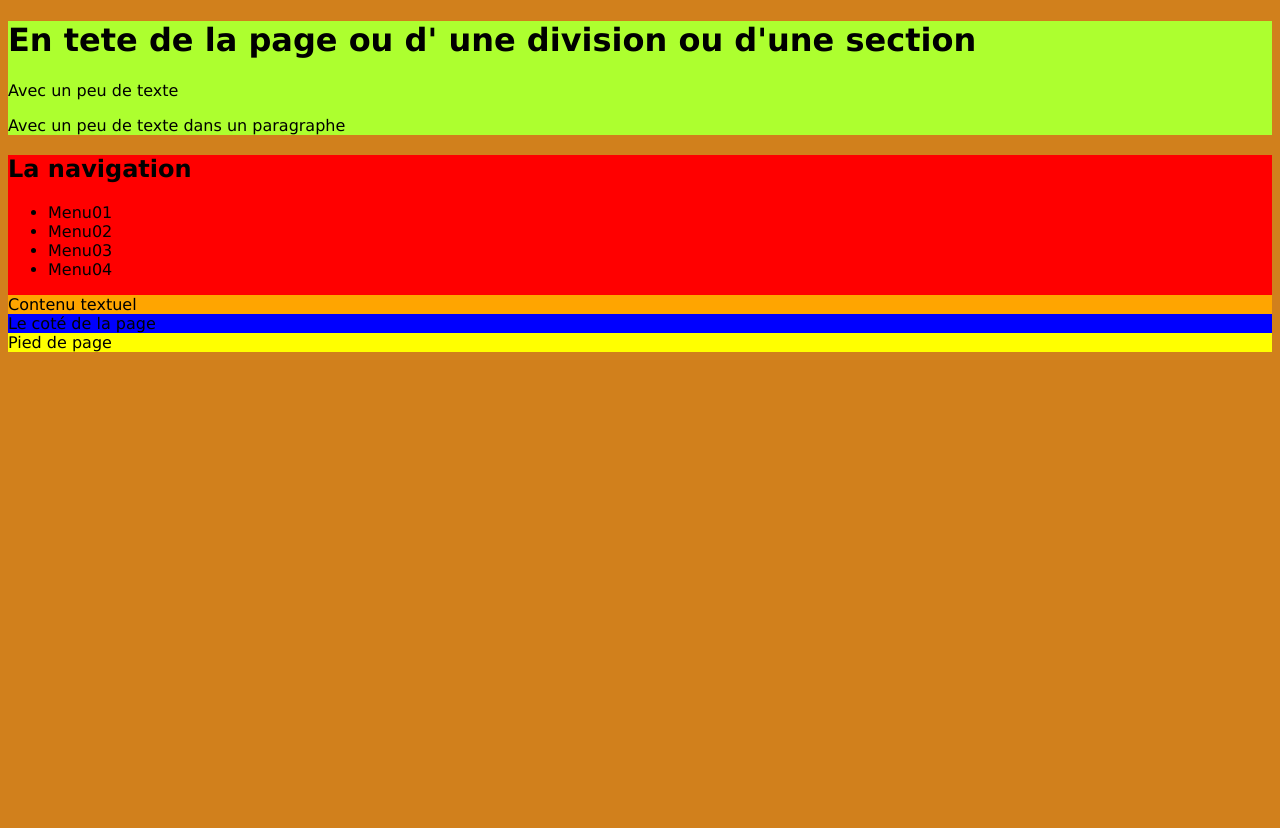
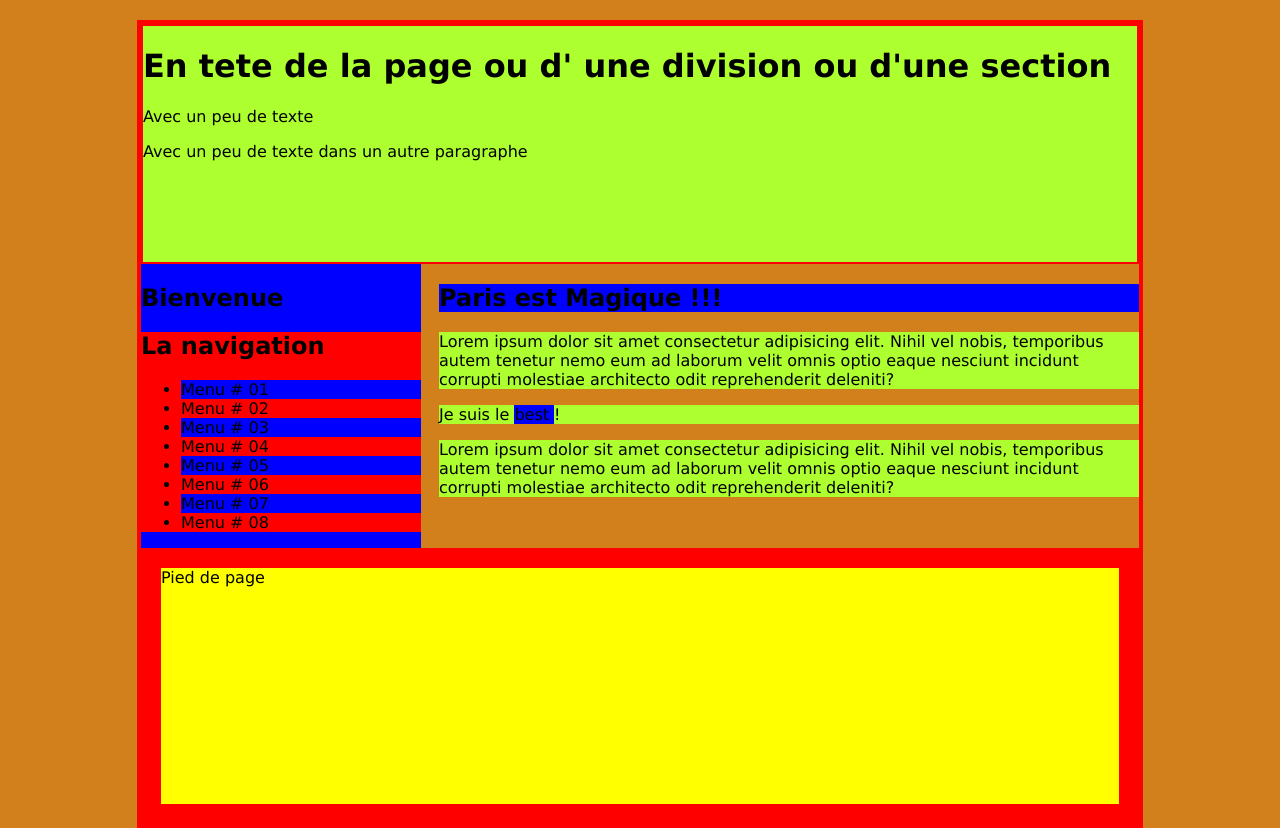
Before and after one commit to DamienThiago93230/miniSITE, a plain HTML site: page index.html in a window 1280 px wide. Before the commit the page ends 800 px from the top, so only its background shows below. Drawn offline with Linux system fonts and the light colour scheme.

Commit message:
Comite07
1er feuille de style complex

```diff
--- a/css/style.css
+++ b/css/style.css
@@ -3,8 +3,8 @@
 /* CSS document */
 /* ma première feuille de style externe */
 /* des styles simples pour visualiser les div */
-.fond_orange {
- background: orange;
+.fond_rouge {
+ background: red;
 }
 
 .fond_rouge {
@@ -16,7 +16,7 @@ background: red;
 }
 
 .fond_bleu{
-background: blue
+background: blue;
 }
 
 .fond_jaune{
@@ -24,6 +24,44 @@ background: yellow;
 }
 
 body{
+    margin: auto; /* la marge extérieure d'un élèlement */
     background-color:rgb(209, 128, 28);
-    font-family:"Lucida sans" , "Lucida" , "Lucida Regular" , "Lucida Grande" , "Lucida Sans Unicode" , Geneva Verdana, sans-serif
+    font-family:"Lucida sans" , "Lucida" , "Lucida Regular" , "Lucida Grande" , "Lucida Sans Unicode" , Geneva Verdana, sans-serif;
 }
+/* l'emballage de toute la page */
+#wrapper {
+    width: 998px;
+    margin-top: 20px;
+    margin-right:auto;
+    margin-left:auto;
+    border: 4px solid red;
+}
+
+/* le haut de page */
+header {
+    height: 236px;/* hauteur de l'élèment */
+    border: 2px solid red;
+}
+
+/* le cote de la page */
+aside {
+    width: 280px;/* largeur de l'élèment */
+    float: left;
+}
+
+/* le contenu principal */
+#main {
+    width: 700px;
+    float: right;
+}
+/* la classe pour tout remttre dans le flu normal */
+.clear {
+    clear: both;
+}
+
+/* le pied de page */
+footer {
+height: 236px;
+border: 20px solid red;
+
+}
--- a/index.html
+++ b/index.html
@@ -12,31 +12,41 @@
 <body>
     <!-- des nouveautés HTML 5 -->
     <!-- debut le div pricinpal -->
-   <div>
+   <div id="wrapper">
     <!-- en-tete de la page ou d'une division ou section -->
        <header class="fond_vert">
            <h1>En tete de la page ou d' une division ou d'une section</h1>
               <p>Avec un peu de texte</p>
-              <p>Avec un peu de texte dans un paragraphe</p>
+              <p>Avec un peu de texte dans un autre paragraphe</p>
       </header>
-    <!-- la navigation de la page -->
-       <nav class="fond_rouge">
-       <h2>La navigation</h2>
-          <ul>
-              <li>Menu01</li>
-              <li>Menu02</li>
-              <li>Menu03</li>
-              <li>Menu04</li>
-          </ul>
-    <!-- contenu textuel -->
-       <article class="fond_orange">Contenu textuel</article>
-    <!-- le coté de la page -->
+      <aside class="fond_bleu">
+            <h2>Bienvenue</h2><!-- la navigation de la page -->
+<!-- le coté de la page -->
+         <nav class="fond_rouge" >
+        <h2>La navigation</h2>
+           <ul>
+               <li class="fond_bleu">Menu # 01</li>
+               <li>Menu # 02</li>
+               <li class="fond_bleu">Menu # 03</li>
+               <li>Menu # 04</li>
+               <li class="fond_bleu">Menu # 05</li>
+               <li>Menu # 06</li>
+               <li class="fond_bleu">Menu # 07</li>
+               <li>Menu # 08</li>
+           </ul>
+       </nav>
+    </aside>
+    <div id="main">
+                   <article class="fond_orange"><!-- un article avec sont h2 -->
+                   <h2 class="fond_bleu">Paris est Magique !!!</h2>
+                   <p  class="fond_vert">Lorem ipsum dolor sit amet consectetur adipisicing elit. Nihil vel nobis, temporibus autem tenetur nemo eum ad laborum velit omnis optio eaque nesciunt incidunt corrupti molestiae architecto odit reprehenderit deleniti?</p>
+                   <p class="fond_vert">Je suis le <span class="fond_bleu">best </span>!</p>
+                   <p class="fond_vert">Lorem ipsum dolor sit amet consectetur adipisicing elit. Nihil vel nobis, temporibus autem tenetur nemo eum ad laborum velit omnis optio eaque nesciunt incidunt corrupti molestiae architecto odit reprehenderit deleniti?</p>
+               </article>
+    </div> <!-- fermeture de la div main -->
+    <div class="clear"></div><!-- cette div permet de reprendre le flux normal -->
+       <footer class="fond_jaune">Pied de page</footer><!-- le pied de page -->
+    </div><!-- fermeture wrapper -->
 
-       <aside class="fond_bleu">Le coté de la page</aside>
-    <!-- le pied de page -->
-       <footer class="fond_jaune">Pied de page</footer>
-
-   </div>
 </body>
-
 </html>
```
